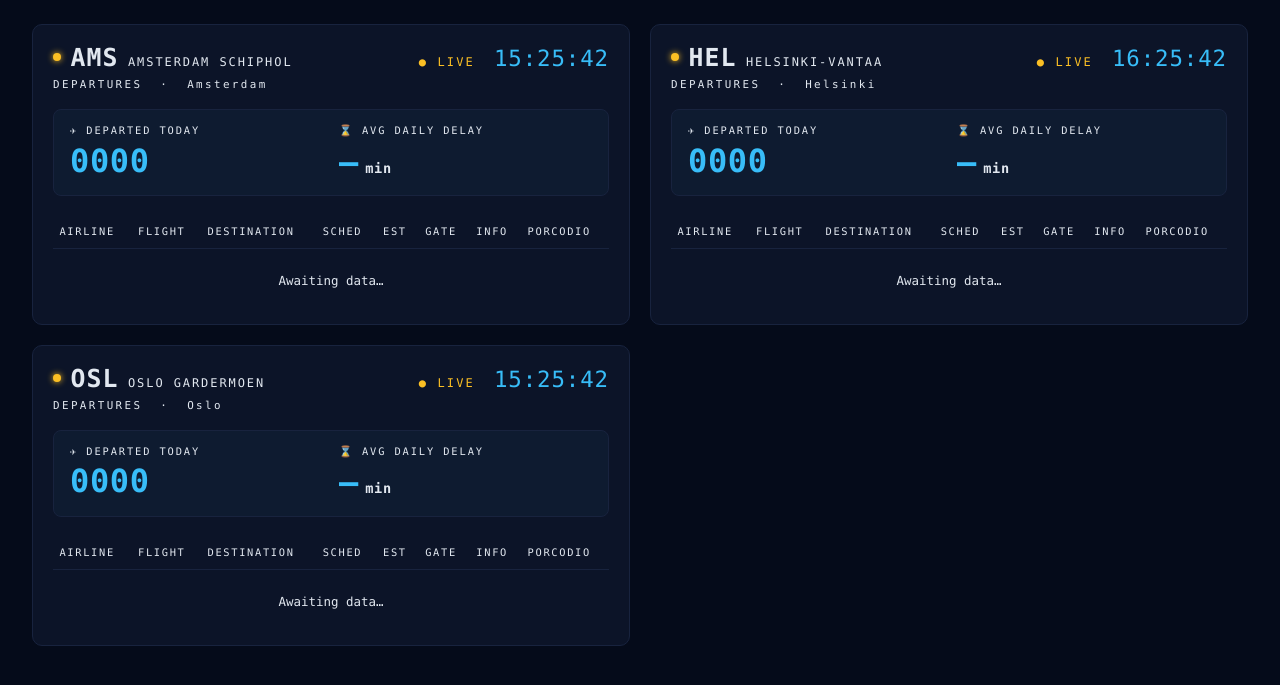
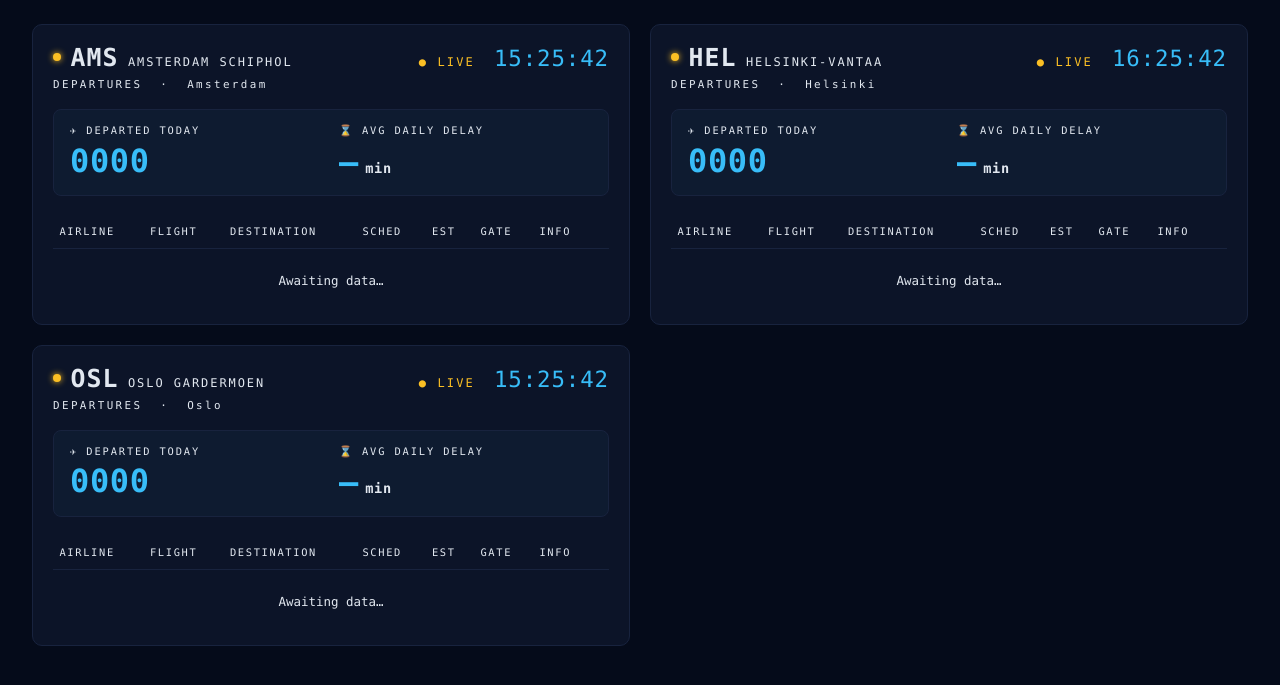
Before and after one commit to MarcoColan01/cloud-computing-project, a Flask app: page / in a window 1280 px wide. Shown: the part 84-769 px from the top of the page. Run offline with Flask 3, Linux system fonts and the light colour scheme; data that the repository does not hold is empty; some libraries are stand-ins or nearby versions.

Commit message:
Schiphol dashboard refactoring (no blasfemy)

```diff
--- a/services/dashboard/airline_codes.py
+++ b/services/dashboard/airline_codes.py
@@ -7,6 +7,7 @@ AIRLINES: dict[str, str] = {
     "MU": "China Eastern",
     "CZ": "China Southern",
     "VS": "Virgin Atlantic",
+    "XQ": "SunExpress",
 
     "LH": "Lufthansa",
     "LX": "SWISS",
--- a/services/dashboard/static/script.js
+++ b/services/dashboard/static/script.js
@@ -153,7 +153,7 @@ function renderFlightRow(f, tz) {
 
     const fkey = makeKey(f);
     const warningCell = flashingFlights.has(fkey)
-        ? `<td class="warn-cell"><span class="warn-flash">"diocane"</span></td>`
+        ? `<td class="warn-cell"><span class="warn-flash">CHANGES!!!</span></td>`
         : `<td class="warn-cell"></td>`;
 
     return `
--- a/services/dashboard/template/index.html
+++ b/services/dashboard/template/index.html
@@ -62,7 +62,7 @@
                         <th>EST</th>
                         <th>GATE</th>
                         <th>INFO</th>
-                        <th>PORCODIO</th>
+                        <th></th>
                     </tr>
                 </thead>
                 <tbody id="flights-{{ airport }}">
```
